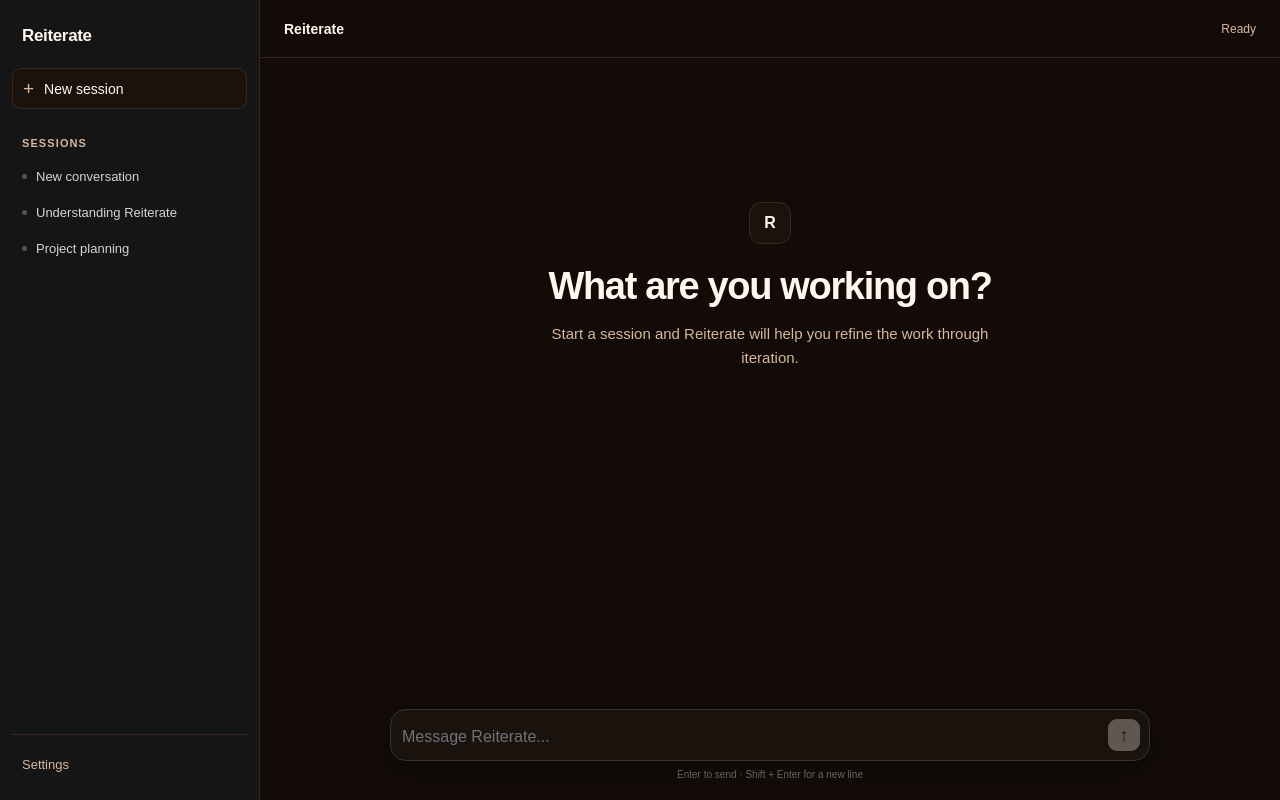
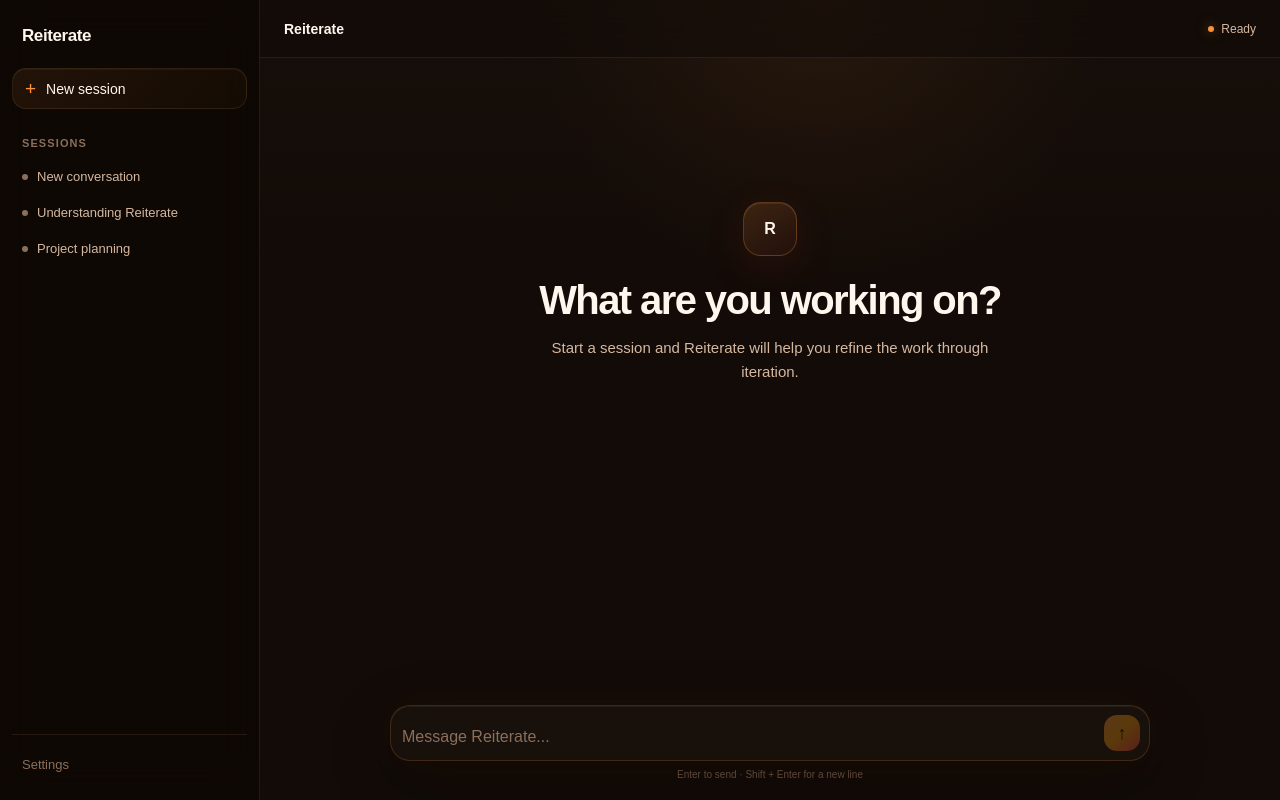
Before and after one commit to Jatin4412/Revise, a Next.js app in the folder web/: page / in a window 1280 px wide. Built offline with nearby package versions, Linux system fonts and the light colour scheme.

Commit message:
ui: apply Sunset theme to app shell

```diff
--- a/web/src/components/app-shell/AppShell.module.css
+++ b/web/src/components/app-shell/AppShell.module.css
@@ -1,35 +1,387 @@
-.shell { min-height: 100vh; display: flex; background: var(--bg); }
-.sidebar { width: 260px; flex: 0 0 260px; display: flex; flex-direction: column; padding: 18px 12px; border-right: 1px solid var(--border); background: #151515; }
-.brand { padding: 8px 10px 22px; font-size: 17px; font-weight: 650; letter-spacing: -0.02em; }
-.newSession, .session, .footerButton { border: 0; background: transparent; color: var(--text); text-align: left; cursor: pointer; }
-.newSession { display: flex; align-items: center; gap: 10px; width: 100%; padding: 10px; border: 1px solid var(--border); border-radius: 9px; background: var(--surface); font-size: 14px; }
-.newSession:hover, .session:hover, .footerButton:hover { background: var(--surface-raised); }
-.newSession span { font-size: 19px; line-height: 1; color: var(--muted); }
-.sessions { display: flex; flex-direction: column; gap: 3px; margin-top: 28px; }
-.sectionLabel { padding: 0 10px 8px; color: var(--muted); font-size: 11px; font-weight: 650; text-transform: uppercase; letter-spacing: .1em; }
-.session { display: flex; align-items: center; gap: 9px; width: 100%; padding: 9px 10px; border-radius: 8px; color: #d4d4d8; font-size: 13px; }
-.sessionDot { width: 5px; height: 5px; border-radius: 50%; background: #52525b; }
-.sidebarFooter { margin-top: auto; padding-top: 12px; border-top: 1px solid var(--border); }
-.footerButton { width: 100%; padding: 10px; border-radius: 8px; color: var(--muted); font-size: 13px; }
-.workspace { min-width: 0; flex: 1; display: flex; flex-direction: column; min-height: 100vh; }
-.header { display: flex; align-items: center; justify-content: space-between; height: 58px; padding: 0 24px; border-bottom: 1px solid var(--border); font-size: 14px; font-weight: 600; }
-.status { color: var(--muted); font-size: 12px; font-weight: 400; }
-.conversation { flex: 1; overflow-y: auto; }
-.emptyState { width: min(620px, calc(100% - 40px)); margin: 18vh auto 0; text-align: center; }
-.mark { width: 42px; height: 42px; display: grid; place-items: center; margin: 0 auto 22px; border: 1px solid var(--border); border-radius: 12px; background: var(--surface); color: var(--text); font-weight: 700; }
-.emptyState h1 { margin: 0; font-size: clamp(28px, 4vw, 38px); line-height: 1.1; letter-spacing: -.035em; }
-.emptyState p { max-width: 480px; margin: 14px auto 0; color: var(--muted); font-size: 15px; line-height: 1.6; }
-.messageList { width: min(760px, calc(100% - 40px)); margin: 40px auto; display: flex; flex-direction: column; gap: 28px; }
-.message { max-width: 700px; color: var(--text); }
-.message p { margin: 7px 0 0; white-space: pre-wrap; line-height: 1.65; }
-.userMessage { align-self: flex-end; padding: 12px 15px; border-radius: 15px; background: var(--surface-raised); }
-.messageRole { color: var(--muted); font-size: 11px; font-weight: 650; text-transform: uppercase; letter-spacing: .08em; }
-.composerWrap { width: min(760px, calc(100% - 40px)); margin: auto auto 20px; }
-.composer { display: flex; align-items: flex-end; gap: 10px; padding: 9px; border: 1px solid #333; border-radius: 16px; background: var(--surface); box-shadow: 0 10px 30px rgb(0 0 0 / 18%); }
-.composer textarea { min-height: 24px; max-height: 160px; flex: 1; resize: none; border: 0; outline: 0; background: transparent; color: var(--text); line-height: 1.5; }
-.composer textarea::placeholder { color: #71717a; }
-.send { width: 32px; height: 32px; flex: 0 0 32px; border: 0; border-radius: 9px; background: var(--text); color: #111; cursor: pointer; font-size: 18px; }
-.send:disabled { opacity: .3; cursor: default; }
-.composerHint { margin: 8px 0 0; color: #666; text-align: center; font-size: 10px; }
-@media (max-width: 720px) { .sidebar { width: 68px; flex-basis: 68px; padding: 14px 8px; } .brand { padding: 8px 6px 18px; font-size: 0; } .brand::before { content: "R"; font-size: 18px; } .newSession { justify-content: center; padding: 10px 6px; font-size: 0; } .newSession span { font-size: 20px; } .sectionLabel, .session span:last-child, .footerButton { display: none; } .session { justify-content: center; padding: 10px; } .sessionDot { width: 6px; height: 6px; } }
-@media (max-width: 480px) { .sidebar { display: none; } .header { padding: 0 16px; } .emptyState { margin-top: 14vh; } .composerWrap, .messageList { width: calc(100% - 24px); } }
+.shell {
+  min-height: 100vh;
+  display: flex;
+  background: var(--bg);
+}
+
+.sidebar {
+  width: 260px;
+  flex: 0 0 260px;
+  display: flex;
+  flex-direction: column;
+  padding: 18px 12px;
+  border-right: 1px solid var(--border-soft);
+  background: rgb(13 8 5 / 72%);
+  backdrop-filter: blur(20px);
+}
+
+.brand {
+  padding: 8px 10px 22px;
+  font-size: 17px;
+  font-weight: 700;
+  letter-spacing: -0.025em;
+}
+
+.newSession,
+.session,
+.footerButton {
+  border: 0;
+  background: transparent;
+  color: var(--text);
+  text-align: left;
+  cursor: pointer;
+}
+
+.newSession {
+  display: flex;
+  align-items: center;
+  gap: 10px;
+  width: 100%;
+  padding: 10px 12px;
+  border: 1px solid var(--border-soft);
+  border-radius: 14px;
+  background: linear-gradient(135deg, rgb(251 146 60 / 9%), rgb(245 158 11 / 3%));
+  font-size: 14px;
+  box-shadow: inset 0 1px rgb(255 255 255 / 4%);
+}
+
+.newSession:hover,
+.session:hover,
+.footerButton:hover {
+  background: var(--surface-raised);
+}
+
+.newSession:hover {
+  border-color: rgb(251 146 60 / 28%);
+}
+
+.newSession span {
+  font-size: 19px;
+  line-height: 1;
+  color: var(--accent);
+}
+
+.sessions {
+  display: flex;
+  flex-direction: column;
+  gap: 3px;
+  margin-top: 28px;
+}
+
+.sectionLabel {
+  padding: 0 10px 8px;
+  color: var(--muted-dim);
+  font-size: 11px;
+  font-weight: 700;
+  text-transform: uppercase;
+  letter-spacing: .1em;
+}
+
+.session {
+  display: flex;
+  align-items: center;
+  gap: 9px;
+  width: 100%;
+  padding: 9px 10px;
+  border-radius: 10px;
+  color: var(--muted);
+  font-size: 13px;
+}
+
+.sessionDot {
+  width: 6px;
+  height: 6px;
+  flex: 0 0 6px;
+  border-radius: 50%;
+  background: var(--muted-dim);
+}
+
+.session:hover .sessionDot {
+  background: var(--accent);
+  box-shadow: 0 0 10px rgb(251 146 60 / 45%);
+}
+
+.sidebarFooter {
+  margin-top: auto;
+  padding-top: 12px;
+  border-top: 1px solid var(--border-soft);
+}
+
+.footerButton {
+  width: 100%;
+  padding: 10px;
+  border-radius: 10px;
+  color: var(--muted-dim);
+  font-size: 13px;
+}
+
+.workspace {
+  position: relative;
+  min-width: 0;
+  flex: 1;
+  display: flex;
+  flex-direction: column;
+  min-height: 100vh;
+  overflow: hidden;
+  background:
+    radial-gradient(circle at 55% 0%, rgb(251 146 60 / 8%), transparent 30%),
+    linear-gradient(180deg, rgb(26 18 13 / 45%), transparent 34%);
+}
+
+.header {
+  position: relative;
+  z-index: 2;
+  display: flex;
+  align-items: center;
+  justify-content: space-between;
+  height: 58px;
+  padding: 0 24px;
+  border-bottom: 1px solid var(--border-soft);
+  background: rgb(18 11 7 / 58%);
+  backdrop-filter: blur(18px);
+  font-size: 14px;
+  font-weight: 650;
+}
+
+.status {
+  display: flex;
+  align-items: center;
+  gap: 7px;
+  color: var(--muted);
+  font-size: 12px;
+  font-weight: 400;
+}
+
+.status::before {
+  width: 6px;
+  height: 6px;
+  border-radius: 50%;
+  background: var(--accent);
+  box-shadow: 0 0 12px rgb(251 146 60 / 55%);
+  content: "";
+}
+
+.conversation {
+  position: relative;
+  flex: 1;
+  overflow-y: auto;
+}
+
+.emptyState {
+  position: relative;
+  width: min(620px, calc(100% - 40px));
+  margin: 18vh auto 0;
+  text-align: center;
+}
+
+.mark {
+  position: relative;
+  width: 54px;
+  height: 54px;
+  display: grid;
+  place-items: center;
+  margin: 0 auto 22px;
+  border: 1px solid rgb(251 146 60 / 25%);
+  border-radius: 18px;
+  background: linear-gradient(145deg, rgb(251 146 60 / 17%), rgb(239 68 68 / 6%));
+  color: var(--text);
+  font-weight: 750;
+  box-shadow: 0 12px 45px rgb(239 68 68 / 10%), inset 0 1px rgb(255 255 255 / 7%);
+}
+
+.mark::after {
+  position: absolute;
+  inset: -18px;
+  z-index: -1;
+  border-radius: 50%;
+  background: radial-gradient(circle, rgb(251 146 60 / 13%), transparent 68%);
+  content: "";
+}
+
+.emptyState h1 {
+  margin: 0;
+  font-size: clamp(28px, 4vw, 40px);
+  line-height: 1.1;
+  letter-spacing: -.04em;
+}
+
+.emptyState p {
+  max-width: 480px;
+  margin: 14px auto 0;
+  color: var(--muted);
+  font-size: 15px;
+  line-height: 1.6;
+}
+
+.messageList {
+  width: min(760px, calc(100% - 40px));
+  margin: 40px auto;
+  display: flex;
+  flex-direction: column;
+  gap: 28px;
+}
+
+.message {
+  max-width: 700px;
+  color: var(--text);
+}
+
+.message p {
+  margin: 7px 0 0;
+  white-space: pre-wrap;
+  line-height: 1.65;
+}
+
+.userMessage {
+  align-self: flex-end;
+  padding: 13px 16px;
+  border: 1px solid var(--border-soft);
+  border-radius: 18px 18px 6px 18px;
+  background: linear-gradient(145deg, rgb(42 30 22 / 96%), rgb(32 22 15 / 96%));
+  box-shadow: inset 0 1px rgb(255 255 255 / 3%);
+}
+
+.messageRole {
+  color: var(--muted-dim);
+  font-size: 11px;
+  font-weight: 700;
+  text-transform: uppercase;
+  letter-spacing: .08em;
+}
+
+.composerWrap {
+  position: relative;
+  z-index: 3;
+  width: min(760px, calc(100% - 40px));
+  margin: auto auto 20px;
+}
+
+.composer {
+  display: flex;
+  align-items: flex-end;
+  gap: 10px;
+  padding: 9px;
+  border: 1px solid rgb(251 146 60 / 18%);
+  border-radius: 20px;
+  background: rgb(26 18 13 / 88%);
+  box-shadow: 0 18px 60px rgb(0 0 0 / 30%), 0 0 50px rgb(251 146 60 / 5%), inset 0 1px rgb(255 255 255 / 5%);
+  backdrop-filter: blur(22px);
+}
+
+.composer:focus-within {
+  border-color: rgb(251 146 60 / 38%);
+  box-shadow: 0 18px 60px rgb(0 0 0 / 32%), 0 0 45px rgb(251 146 60 / 8%), inset 0 1px rgb(255 255 255 / 6%);
+}
+
+.composer textarea {
+  min-height: 24px;
+  max-height: 160px;
+  flex: 1;
+  resize: none;
+  border: 0;
+  outline: 0;
+  background: transparent;
+  color: var(--text);
+  line-height: 1.5;
+}
+
+.composer textarea::placeholder {
+  color: var(--muted-dim);
+}
+
+.send {
+  width: 36px;
+  height: 36px;
+  flex: 0 0 36px;
+  display: grid;
+  place-items: center;
+  border: 0;
+  border-radius: 13px;
+  background: var(--accent-gradient);
+  color: #1a0c03;
+  cursor: pointer;
+  font-size: 18px;
+  font-weight: 700;
+  box-shadow: 0 7px 24px rgb(251 146 60 / 20%);
+}
+
+.send:not(:disabled):hover {
+  transform: translateY(-1px);
+  box-shadow: 0 9px 28px rgb(251 146 60 / 28%);
+}
+
+.send:disabled {
+  opacity: .3;
+  cursor: default;
+  box-shadow: none;
+}
+
+.composerHint {
+  margin: 8px 0 0;
+  color: #6f5545;
+  text-align: center;
+  font-size: 10px;
+}
+
+@media (max-width: 720px) {
+  .sidebar {
+    width: 68px;
+    flex-basis: 68px;
+    padding: 14px 8px;
+  }
+
+  .brand {
+    padding: 8px 6px 18px;
+    font-size: 0;
+  }
+
+  .brand::before {
+    content: "R";
+    font-size: 18px;
+  }
+
+  .newSession {
+    justify-content: center;
+    padding: 10px 6px;
+    font-size: 0;
+  }
+
+  .newSession span {
+    font-size: 20px;
+  }
+
+  .sectionLabel,
+  .session span:last-child,
+  .footerButton {
+    display: none;
+  }
+
+  .session {
+    justify-content: center;
+    padding: 10px;
+  }
+
+  .sessionDot {
+    width: 6px;
+    height: 6px;
+  }
+}
+
+@media (max-width: 480px) {
+  .sidebar {
+    display: none;
+  }
+
+  .header {
+    padding: 0 16px;
+  }
+
+  .emptyState {
+    margin-top: 14vh;
+  }
+
+  .composerWrap,
+  .messageList {
+    width: calc(100% - 24px);
+  }
+}
```
